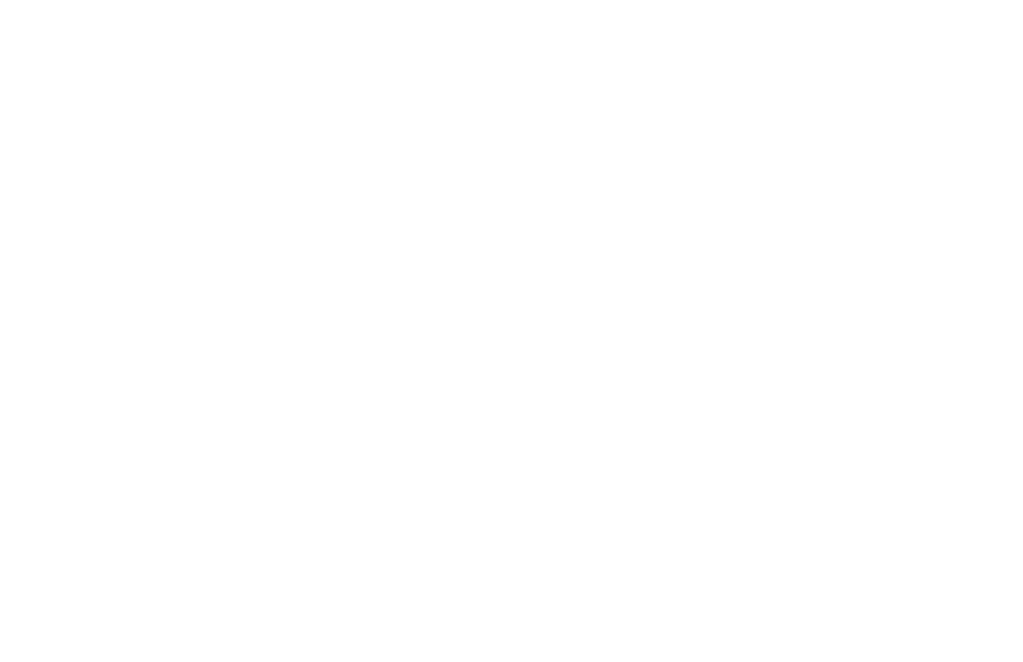
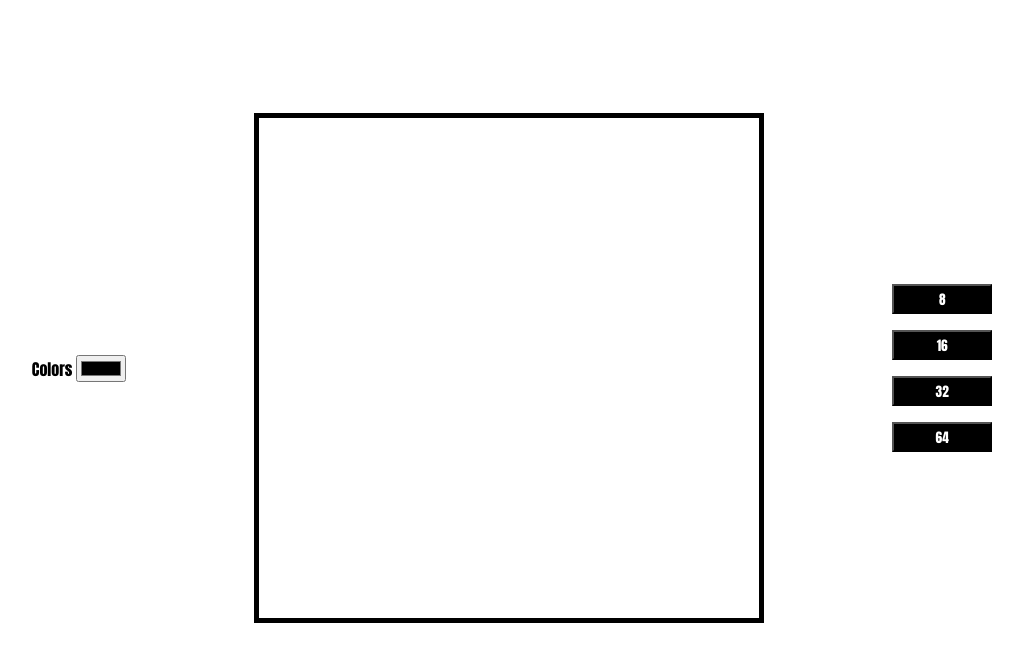
Before and after one commit to ibrahomie/etch-a-sketch, a plain HTML site: page index.html in a window 1280 px wide. Shown: the whole page, without its empty margins (128-1151 px from the left). Drawn offline with Linux system fonts and the light colour scheme.

Commit message:
finished the html and css files

```diff
--- a/index.html
+++ b/index.html
@@ -8,6 +8,17 @@
     <script src="script.js" defer></script>
 </head>
 <body>
+    <div class="colors">
+        <label for="">Colors</label>
+        <input type="color" id="color">
+    </div>
 
+    <div class="draw-board"></div>
+    <div class="btns">
+        <button id="s8">8</button>
+        <button id="s16">16</button>
+        <button id="s32">32</button>
+        <button id="s64">64</button>
+    </div>
 </body>
 </html>
--- a/stlyles.css
+++ b/stlyles.css
@@ -0,0 +1,57 @@
+body {
+    height: 90vh;
+    display: flex;
+    justify-content: center;
+    align-items: center;
+    gap: 128px;
+    font-family: Impact, Haettenschweiler, 'Arial Narrow Bold', sans-serif;
+}
+
+.draw-board {
+    display: flex;
+    flex-direction: column;
+    width: 500px;
+    height: 500px;
+    border: 5px solid black;
+}
+
+.container {
+    display: flex;
+    flex: 1;
+}
+
+.item {
+    flex: 1;
+    background-color: rgb(231, 230, 230);
+    outline: 1px solid rgb(188, 188, 188);
+    transition: 150ms;
+}
+
+.item:hover {
+    background-color: rgb(188, 188, 188);
+}
+
+.btns {
+    display: flex;
+    flex-direction: column;
+    gap: 16px;
+}
+
+button {
+    width: 100px;
+    height: 30px;
+    background-color: black;
+    color: white;
+    outline: none;
+    font-family: Impact, Haettenschweiler, 'Arial Narrow Bold', sans-serif;
+}
+
+button:hover {
+    background-color: rgb(20, 20, 20);
+    outline: none;
+}
+button:active {
+    background-color: darkgrey;
+    color: rgb(20, 20, 20);
+    border: none;
+}
```
